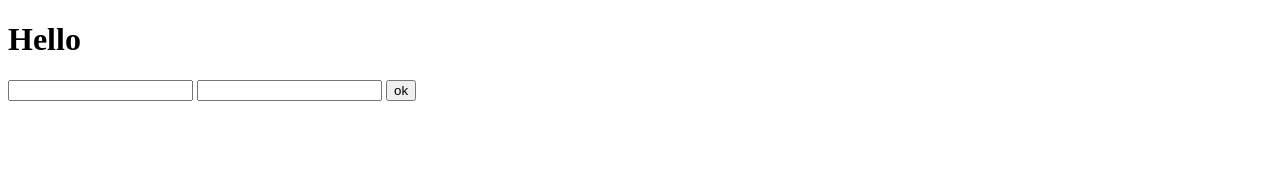
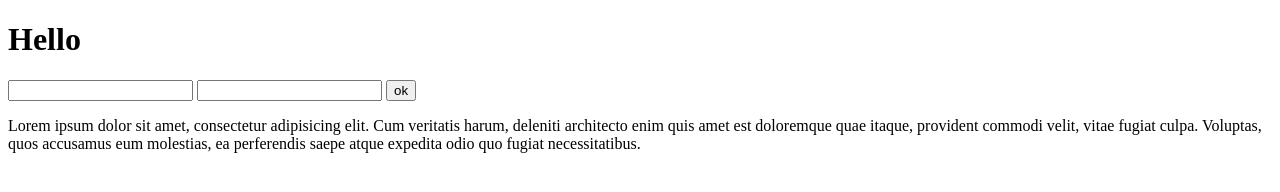
Before and after one commit to riotosib/git-project, a plain HTML site: page index.html in a window 1280 px wide. Drawn offline with Linux system fonts and the light colour scheme.

Commit message:
добавилен Див с текстом

```diff
--- a/index.html
+++ b/index.html
@@ -12,6 +12,10 @@
 	 	<button type="submit" >ok</button>
  	</form>
 
+<div class="new">
 
+<p>Lorem ipsum dolor sit amet, consectetur adipisicing elit. Cum veritatis harum, deleniti architecto enim quis amet est doloremque quae itaque, provident commodi velit, vitae fugiat culpa. Voluptas, quos accusamus eum molestias, ea perferendis saepe atque expedita odio quo fugiat necessitatibus.</p>
+
+</div>
 </body>
 </html>
```
